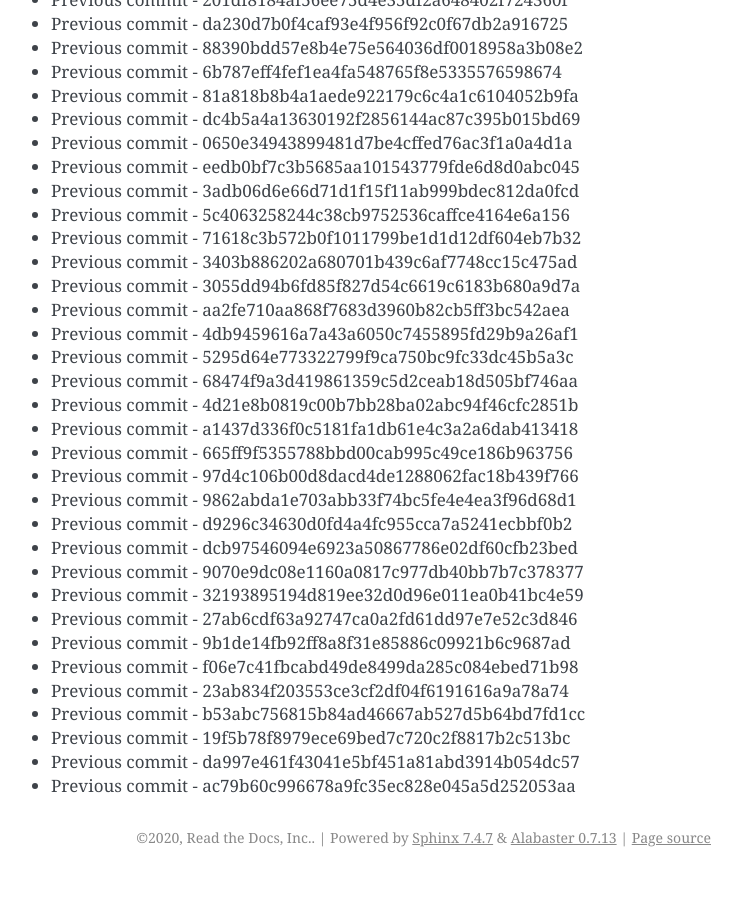
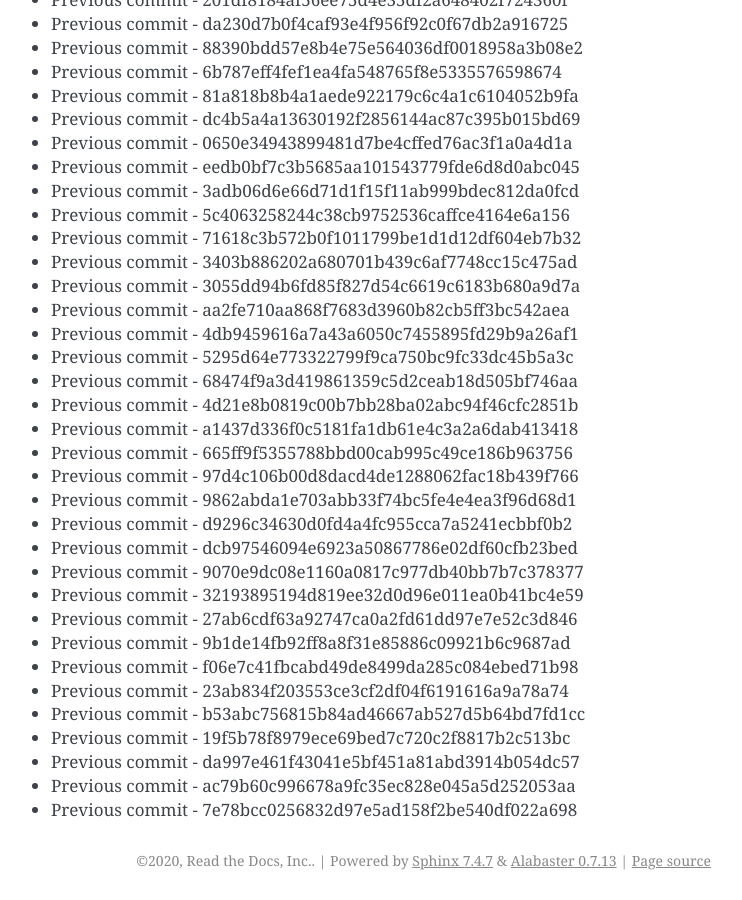
Before and after one commit to readthedocs/rtd-git-stresstest, a Sphinx documentation site: the page built from docs/updates.rst, in a window 1280 px wide and 900 px high, scrolled down 85372 px. Shown: the whole window, without its empty margins (399-1141 px from the left). Built offline with Sphinx 7.4.7, drawn with Linux system fonts in a browser that asks for light colours; before the commit the page ends 86249 px from its top, so only the background shows below that.

Commit message:
Generating commit from previous: 7e78bcc0256832d97e5ad158f2be540df022a698

```diff
--- a/docs/updates.rst
+++ b/docs/updates.rst
@@ -3619,3 +3619,4 @@ It can be tested for any performance characteristics.
 * Previous commit - 19f5b78f8979ece69bed7c720c2f8817b2c513bc
 * Previous commit - da997e461f43041e5bf451a81abd3914b054dc57
 * Previous commit - ac79b60c996678a9fc35ec828e045a5d252053aa
+* Previous commit - 7e78bcc0256832d97e5ad158f2be540df022a698
```
